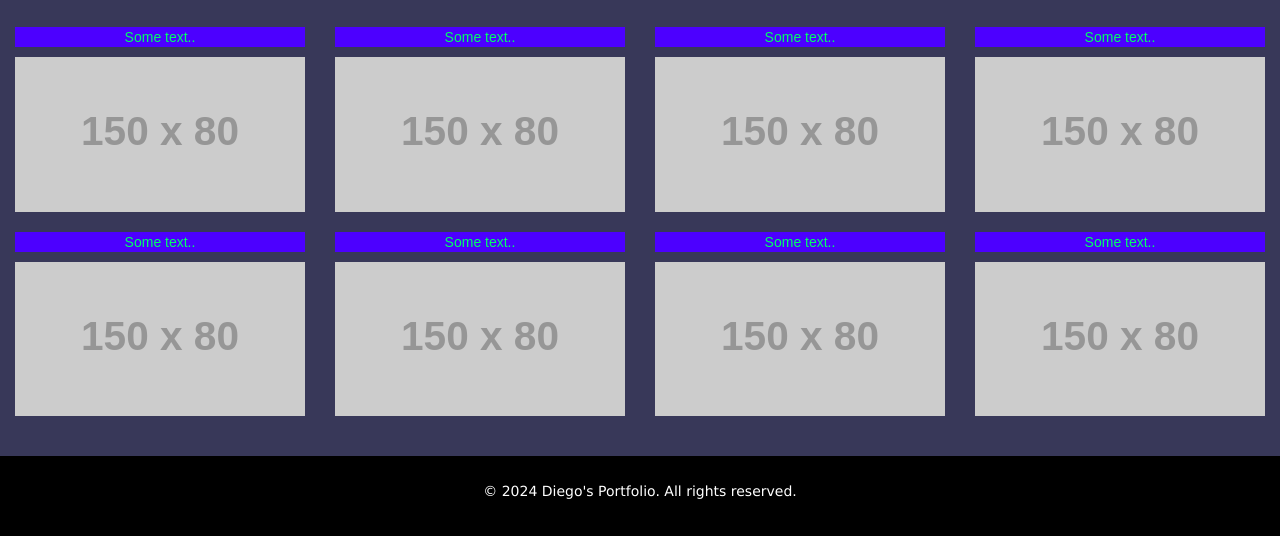
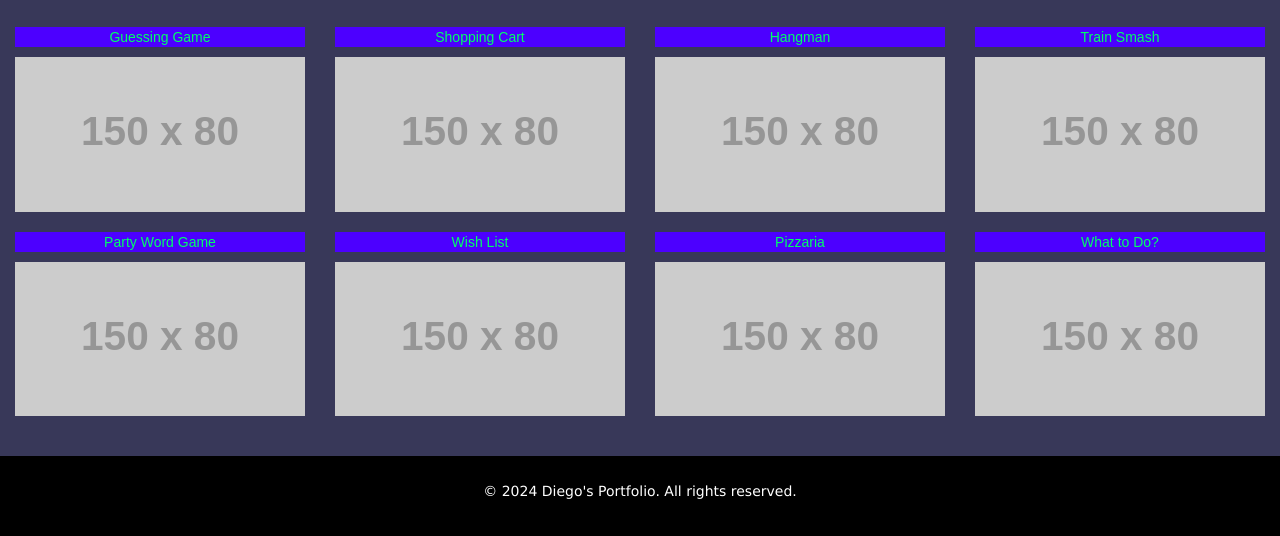
Before and after one commit to Digz1611/My-Portfolio, a plain HTML site: page index.html in a window 1280 px wide. Shown: the part 406-942 px from the top of the page. Drawn offline with nearby package versions, Linux system fonts and the light colour scheme; placeholder pictures from the web are drawn by us.

Commit message:
about section start, just link to games

```diff
--- a/NavBar/Contact/contact.css
+++ b/NavBar/Contact/contact.css
@@ -6,6 +6,6 @@ body {
   }
   .copyable {
     cursor: pointer;
-    color: #0059ff;
+    color: #0084ff;
     text-decoration: underline;
   }
--- a/index.html
+++ b/index.html
@@ -60,19 +60,19 @@
   <h2>Some work of which I have done:</h2><br>
   <div class="row">
     <div class="col-sm-3">
-      <p>Some text..</p>
+      <p>Guessing Game</p>
       <img src="https://placehold.it/150x80?text=IMAGE" class="img-responsive" style="width:100%" alt="Image">
     </div>
     <div class="col-sm-3">
-      <p>Some text..</p>
+      <p>Shopping Cart</p>
       <img src="https://placehold.it/150x80?text=IMAGE" class="img-responsive" style="width:100%" alt="Image">
     </div>
     <div class="col-sm-3">
-      <p>Some text..</p>
+      <p>Hangman</p>
       <img src="https://placehold.it/150x80?text=IMAGE" class="img-responsive" style="width:100%" alt="Image">
     </div>
     <div class="col-sm-3">
-      <p>Some text..</p>
+      <p>Train Smash</p>
       <img src="https://placehold.it/150x80?text=IMAGE" class="img-responsive" style="width:100%" alt="Image">
     </div>
   </div>
@@ -81,19 +81,19 @@
 <div class="container-fluid bg-3 text-center">
   <div class="row">
     <div class="col-sm-3">
-      <p>Some text..</p>
+      <p>Party Word Game</p>
       <img src="https://placehold.it/150x80?text=IMAGE" class="img-responsive" style="width:100%" alt="Image">
     </div>
     <div class="col-sm-3">
-      <p>Some text..</p>
+      <p>Wish List</p>
       <img src="https://placehold.it/150x80?text=IMAGE" class="img-responsive" style="width:100%" alt="Image">
     </div>
     <div class="col-sm-3">
-      <p>Some text..</p>
+      <p>Pizzaria</p>
       <img src="https://placehold.it/150x80?text=IMAGE" class="img-responsive" style="width:100%" alt="Image">
     </div>
     <div class="col-sm-3">
-      <p>Some text..</p>
+      <p>What to Do?</p>
       <img src="https://placehold.it/150x80?text=IMAGE" class="img-responsive" style="width:100%" alt="Image">
     </div>
   </div>
```
Also changed, not shown: NavBar/About/about.html (+2 -0 lines), NavBar/Contact/contact.html (+3 -0 lines), NavBar/About/about.css (added).
